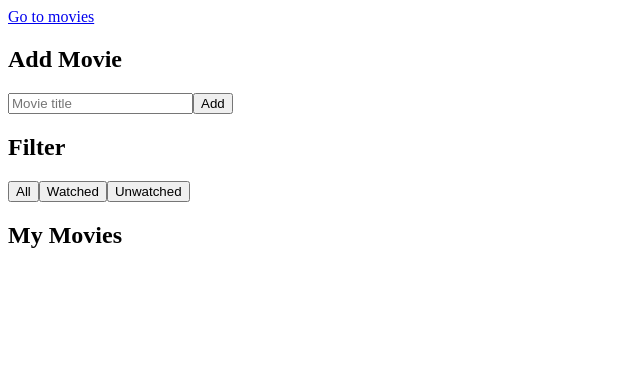
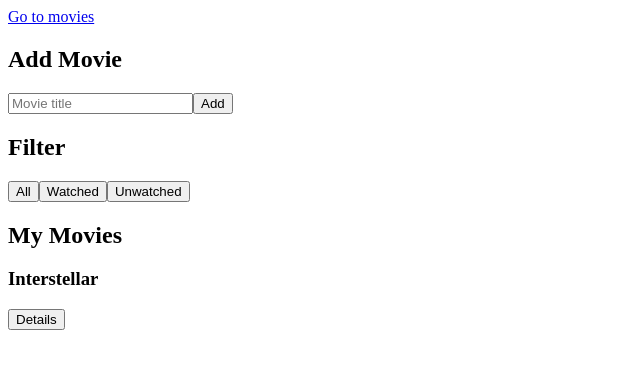
Before and after one commit to Abdir-w99/movie-watchlist, a React (Vite) app: page /movies in a window 1280 px wide. Shown: the top 368 px of the page, without its empty margins (0-640 px from the left). Built offline with nearby package versions, Linux system fonts and the light colour scheme.

Commit message:
Add MovieCard component

```diff
--- a/src/components/MovieCard.tsx
+++ b/src/components/MovieCard.tsx
@@ -0,0 +1,10 @@
+function MovieCard() {
+  return (
+    <div>
+      <h3>Interstellar</h3>
+      <button>Details</button>
+    </div>
+  );
+}
+
+export default MovieCard;
--- a/src/pages/MoviePage.tsx
+++ b/src/pages/MoviePage.tsx
@@ -3,6 +3,7 @@ import { Link } from "react-router-dom";
 import MovieForm from "../components/MovieForm";
 import FilterBar from "../components/FilterBar";
 import MovieList from "../components/MovieList";
+import MovieCard from "../components/MovieCard";
 
 function MoviePage() {
   return (
@@ -11,6 +12,7 @@ function MoviePage() {
       <MovieForm />
       <FilterBar />
       <MovieList />
+      <MovieCard />
     </div>
   );
 }
```
